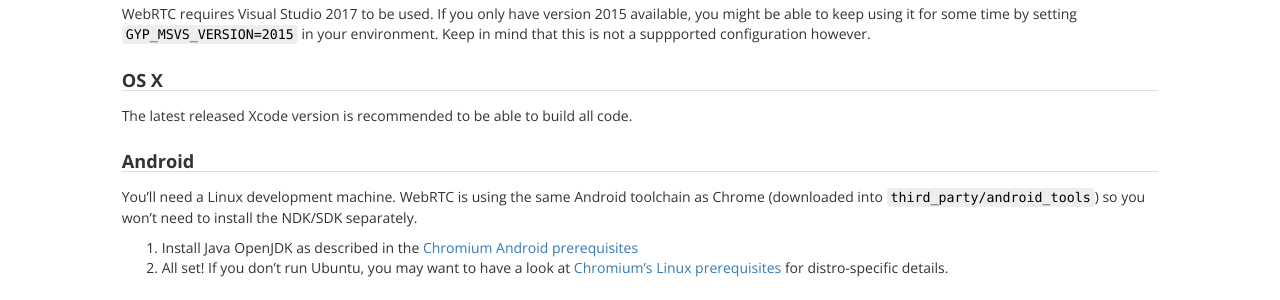
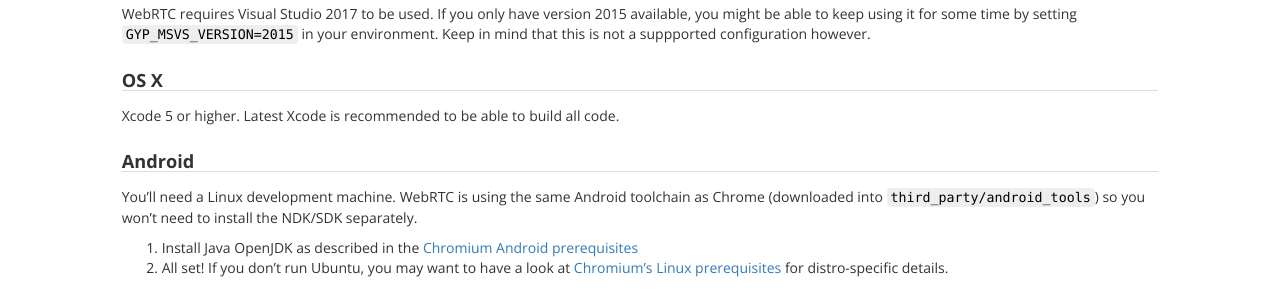
Before and after one commit to webrtc/webrtc-org, a Jekyll site: the page built from native-code/development/prerequisite-sw/index.md, in a window 1280 px wide and 900 px high, scrolled down 340 px. Shown: the part 212-512 px from the top of the window. Built offline with Jekyll 4.4.1, drawn with Linux system fonts in a browser that asks for light colours; nearby versions of some CDN libraries.

Commit message:
restoring OS X

```diff
--- a/native-code/development/prerequisite-sw/index.md
+++ b/native-code/development/prerequisite-sw/index.md
@@ -50,7 +50,7 @@ suppported configuration however.
 
 ### OS X
 
-The latest released Xcode version is recommended to be able to build all code.
+Xcode 5 or higher. Latest Xcode is recommended to be able to build all code.
 
 
 ### Android
```
